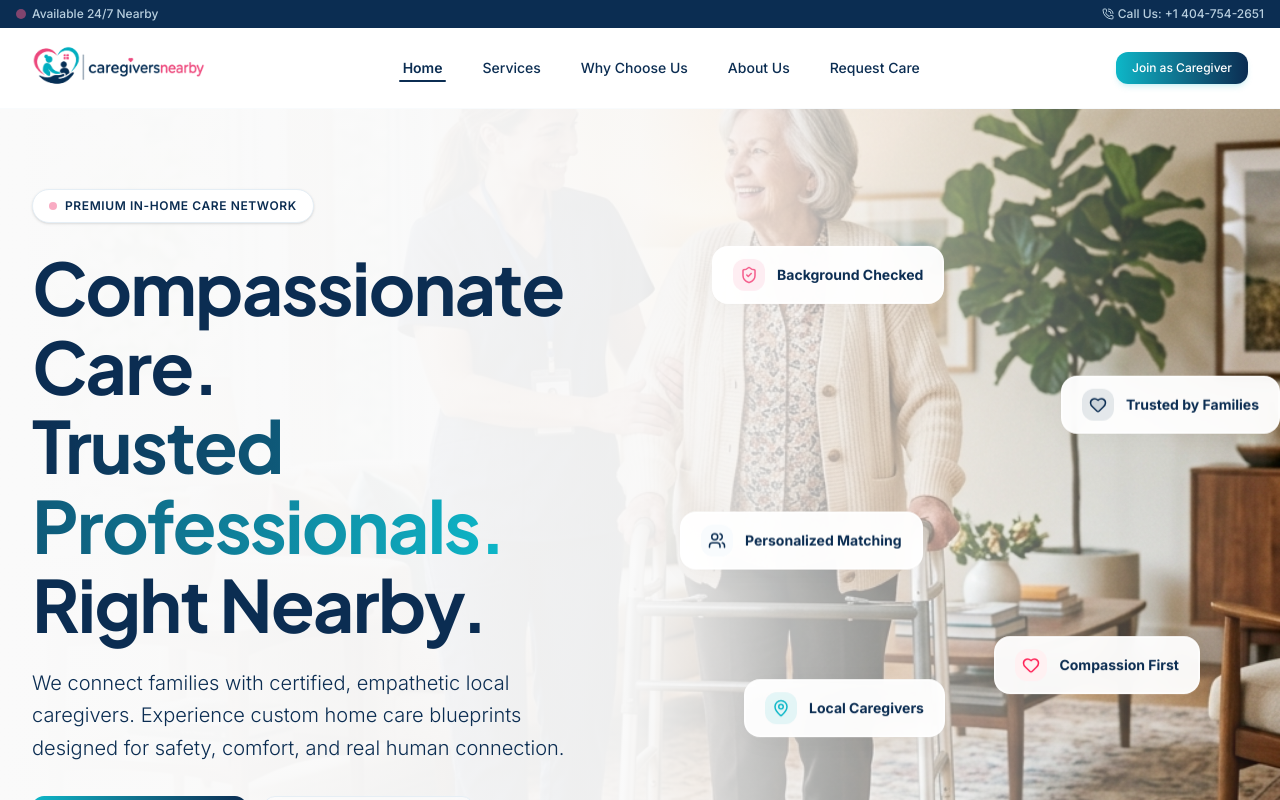
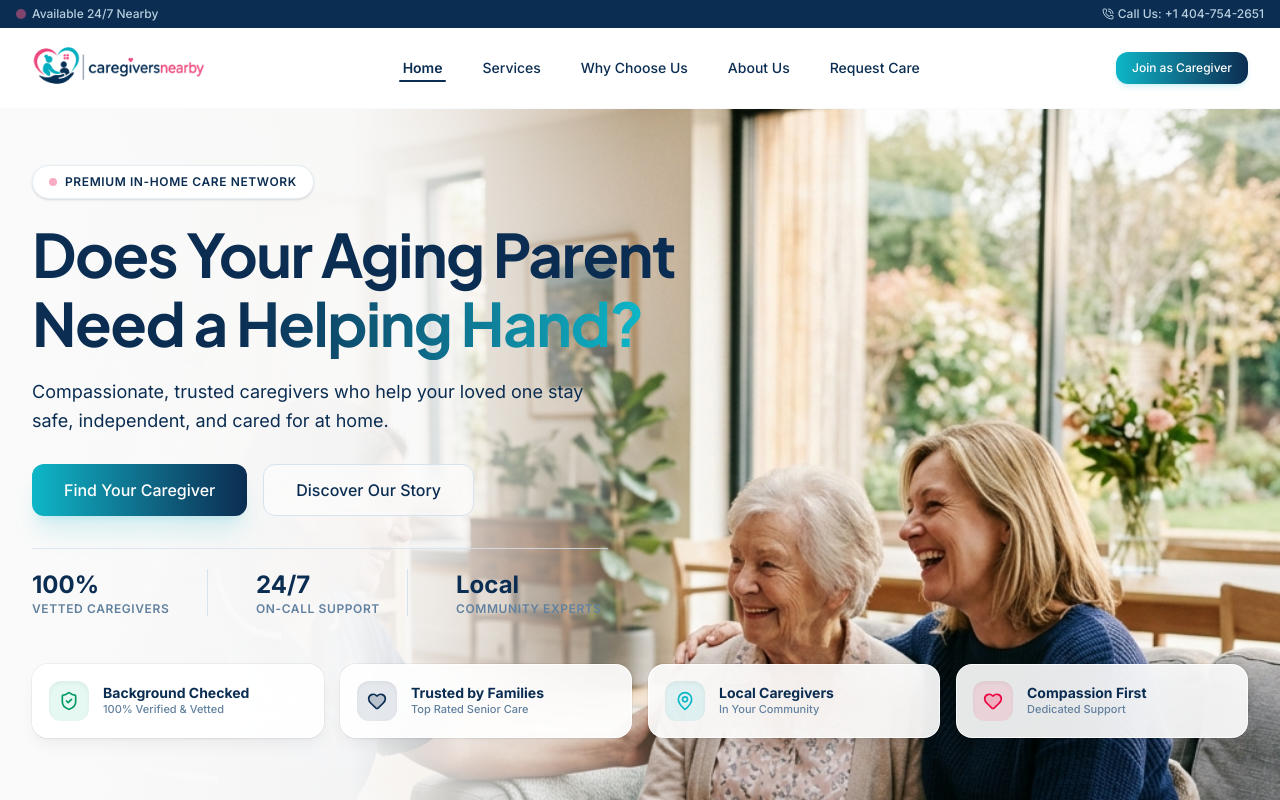
Before and after one commit to arrowheaddigitalagency-cmyk/caregiversnearby, a Next.js app: page / in a window 1280 px wide. Shown: the top 800 px of the page. Built offline with nearby package versions, Linux system fonts and the light colour scheme.

Commit message:
Update hero section image and overlay styling

```diff
--- a/src/app/page.tsx
+++ b/src/app/page.tsx
@@ -128,24 +128,23 @@ export default function Home() {
       <JsonLd type="FAQ" data={FAQS} />
 
       {/* 1. HERO SECTION */}
-      <section id="hero" className="relative overflow-hidden bg-[#FAFAFA] pt-20 pb-32 min-h-[600px] lg:min-h-[750px] flex items-center">
+      <section id="hero" className="relative overflow-hidden bg-[#FAFAFA] pt-10 pb-12 lg:pt-14 lg:pb-20 min-h-[500px] lg:min-h-[580px] flex flex-col justify-center">
         {/* Background Image Container with opacity overlay */}
         <div className="absolute inset-0 z-0">
           <Image
             src="/images/hero/hero-trust.png"
-            alt="Professional caregiver helping an elderly woman walk"
+            alt="Professional caregiver talking with an elderly woman and her daughter"
             fill
-            className="object-cover object-right lg:object-[center_80%]"
+            className="object-cover object-[80%_30%] sm:object-[82%_25%] lg:object-[85%_20%] xl:object-[88%_20%]"
             priority
           />
           {/* Desktop Left-to-Right Fade */}
-          <div className="absolute inset-0 bg-gradient-to-r from-[#FAFAFA] via-[#FAFAFA]/95 to-transparent z-10 hidden lg:block w-full"></div>
-          {/* Mobile Top-to-Bottom Fade - Higher opacity to ensure text is 100% readable on mobile */}
-          <div className="absolute inset-0 bg-gradient-to-b from-[#FAFAFA] via-[#FAFAFA]/95 to-[#FAFAFA]/85 z-10 lg:hidden block"></div>
+          <div className="absolute inset-0 bg-gradient-to-r from-[#FAFAFA] via-[#FAFAFA]/95 to-transparent z-10 hidden lg:block w-[55%]"></div>
+          <div className="absolute inset-0 bg-gradient-to-r from-[#FAFAFA]/90 via-transparent to-transparent z-10 hidden lg:block w-full"></div>
         </div>
 
         <div className="max-w-7xl mx-auto px-4 sm:px-6 lg:px-8 relative z-20 w-full">
-          <div className="grid grid-cols-1 lg:grid-cols-12 gap-12 lg:gap-8 items-center">
+          <div className="grid grid-cols-1 lg:grid-cols-12 gap-8 items-center">
 
             {/* Left Column - Text Content */}
             <div className="lg:col-span-7 flex flex-col items-start text-left z-20">
@@ -155,22 +154,20 @@ export default function Home() {
                 initial={{ opacity: 0, y: 15 }}
                 animate={{ opacity: 1, y: 0 }}
                 transition={{ duration: 0.6 }}
-                className="inline-flex items-center gap-2 px-4 py-2 rounded-full bg-white border border-slate-100 shadow-sm text-brand-navy font-semibold text-xs tracking-wider uppercase mb-6"
+                className="inline-flex items-center gap-2 px-4 py-2 rounded-full bg-white border border-slate-100 shadow-sm text-brand-navy font-semibold text-xs tracking-wider uppercase mb-5"
               >
                 <span className="w-2 h-2 rounded-full bg-brand-emerald animate-pulse"></span>
                 <span>Premium In-Home Care Network</span>
               </motion.div>
 
-              {/* Large Emotional Headline - Reduced to text-4xl on mobile to prevent ugly wrapping */}
+              {/* Large Emotional Headline */}
               <motion.h1
                 initial={{ opacity: 0, y: 20 }}
                 animate={{ opacity: 1, y: 0 }}
                 transition={{ duration: 0.6, delay: 0.1 }}
-                className="text-4xl sm:text-6xl lg:text-7xl font-bold text-brand-navy tracking-tight leading-[1.1] mb-6"
+                className="text-3xl sm:text-5xl lg:text-6xl font-bold text-brand-navy tracking-tight leading-[1.15] mb-5 max-w-2xl"
               >
-                Compassionate Care.<br />
-                <span className="text-brand-blue bg-gradient-to-r from-brand-blue to-brand-teal bg-clip-text text-transparent">Trusted Professionals.</span><br />
-                Right Nearby.
+                Does Your Aging Parent Need a <span className="text-brand-blue bg-gradient-to-r from-brand-blue to-brand-teal bg-clip-text text-transparent">Helping Hand?</span>
               </motion.h1>
 
               {/* Supporting Paragraph */}
@@ -178,9 +175,9 @@ export default function Home() {
                 initial={{ opacity: 0, y: 20 }}
                 animate={{ opacity: 1, y: 0 }}
                 transition={{ duration: 0.6, delay: 0.2 }}
-                className="text-base sm:text-xl leading-relaxed text-slate-600 max-w-xl mb-8 font-light"
+                className="text-base sm:text-lg leading-relaxed text-slate-600 max-w-xl mb-7 font-normal"
               >
-                We connect families with certified, empathetic local caregivers. Experience custom home care blueprints designed for safety, comfort, and real human connection.
+                Compassionate, trusted caregivers who help your loved one stay safe, independent, and cared for at home.
               </motion.p>
 
               {/* CTA Buttons */}
@@ -188,22 +185,22 @@ export default function Home() {
                 initial={{ opacity: 0, y: 20 }}
                 animate={{ opacity: 1, y: 0 }}
                 transition={{ duration: 0.6, delay: 0.3 }}
-                className="flex flex-col sm:flex-row gap-4 w-full sm:w-auto mb-10"
+                className="flex flex-col sm:flex-row gap-4 w-full sm:w-auto mb-8"
               >
-                <Button href="/contact" variant="primary" size="lg" className="h-14 px-8 text-base shadow-xl shadow-brand-blue/20">
+                <Button href="/contact" variant="primary" size="lg" className="h-13 px-7 text-base shadow-xl shadow-brand-blue/20">
                   Find Your Caregiver
                 </Button>
-                <Button href="/about" variant="outline" size="lg" className="h-14 px-8 text-base bg-white">
+                <Button href="/about" variant="outline" size="lg" className="h-13 px-7 text-base bg-white border-slate-200 hover:bg-slate-50">
                   Discover Our Story
                 </Button>
               </motion.div>
 
-              {/* Below CTA: Trust Metrics - Uses grid + divide-x to prevent awkward wrapping on mobile */}
+              {/* Below CTA: Trust Metrics */}
               <motion.div
                 initial={{ opacity: 0 }}
                 animate={{ opacity: 1 }}
                 transition={{ duration: 0.8, delay: 0.4 }}
-                className="grid grid-cols-3 gap-1 sm:gap-6 border-t border-slate-100 pt-6 w-full max-w-xl divide-x divide-slate-200"
+                className="grid grid-cols-3 gap-1 sm:gap-6 border-t border-slate-200/80 pt-5 w-full max-w-xl divide-x divide-slate-200"
               >
                 <div className="pr-1 sm:pr-4">
                   <p className="text-xl sm:text-2xl font-bold text-brand-navy">100%</p>
@@ -221,83 +218,79 @@ export default function Home() {
 
             </div>
 
-            {/* Right Column: Floating Badges (overlaying background image, desktop only to prevent clutter on mobile) */}
-            <div className="hidden lg:flex lg:col-span-5 relative h-[550px] w-full justify-center items-center lg:self-start lg:mt-12">
+            <div className="hidden lg:block lg:col-span-5"></div>
+          </div>
 
-              {/* Trust Badges - translateY + opacity animations */}
+          {/* Floating Cards aligned in a clean, beautifully spaced Single Row */}
+          <div className="mt-12 hidden md:block">
+            <div className="grid grid-cols-3 xl:grid-cols-4 gap-4 items-center">
+
+              {/* Card 1: Background Checked */}
               <motion.div
                 initial={{ opacity: 0, y: 20 }}
-                animate={{ opacity: 1, y: [0, -8, 0] }}
-                transition={{
-                  opacity: { duration: 0.6, delay: 0.5 },
-                  y: { repeat: Infinity, duration: 5, ease: "easeInOut" }
-                }}
-                className="absolute top-4 left-4 lg:-left-12 bg-white/95 backdrop-blur-md shadow-premium px-5 py-3 rounded-2xl flex items-center gap-3 border border-white/60 select-none z-20"
+                animate={{ opacity: 1, y: 0 }}
+                transition={{ duration: 0.5, delay: 0.5 }}
+                whileHover={{ y: -5 }}
+                className="bg-white/90 backdrop-blur-xl shadow-lg shadow-slate-900/5 p-4 rounded-2xl flex items-center gap-3.5 border border-white/80 ring-1 ring-slate-900/5 select-none transition-all"
               >
-                <div className="w-8 h-8 rounded-xl bg-brand-emerald/10 text-brand-emerald flex items-center justify-center shrink-0">
-                  <ShieldCheck size={18} />
+                <div className="w-10 h-10 rounded-xl bg-emerald-500/10 text-emerald-600 flex items-center justify-center shrink-0 shadow-inner">
+                  <ShieldCheck size={20} />
                 </div>
-                <span className="font-bold text-brand-navy text-sm">Background Checked</span>
+                <div>
+                  <span className="block font-bold text-brand-navy text-sm leading-tight">Background Checked</span>
+                  <span className="block text-[11px] text-slate-500 font-medium">100% Verified & Vetted</span>
+                </div>
               </motion.div>
 
+              {/* Card 2: Trusted by Families */}
               <motion.div
                 initial={{ opacity: 0, y: 20 }}
-                animate={{ opacity: 1, y: [0, 8, 0] }}
-                transition={{
-                  opacity: { duration: 0.6, delay: 0.6 },
-                  y: { repeat: Infinity, duration: 6, ease: "easeInOut", delay: 0.3 }
-                }}
-                className="absolute top-1/4 right-4 lg:-right-8 bg-white/95 backdrop-blur-md shadow-premium px-5 py-3 rounded-2xl flex items-center gap-3 border border-white/60 select-none z-20"
+                animate={{ opacity: 1, y: 0 }}
+                transition={{ duration: 0.5, delay: 0.6 }}
+                whileHover={{ y: -5 }}
+                className="bg-white/90 backdrop-blur-xl shadow-lg shadow-slate-900/5 p-4 rounded-2xl flex items-center gap-3.5 border border-white/80 ring-1 ring-slate-900/5 select-none transition-all"
               >
-                <div className="w-8 h-8 rounded-xl bg-brand-blue/10 text-brand-blue flex items-center justify-center shrink-0">
-                  <Heart size={18} className="fill-brand-blue/10" />
+                <div className="w-10 h-10 rounded-xl bg-brand-blue/10 text-brand-blue flex items-center justify-center shrink-0 shadow-inner">
+                  <Heart size={20} className="fill-brand-blue/20" />
                 </div>
-                <span className="font-bold text-brand-navy text-sm">Trusted by Families</span>
+                <div>
+                  <span className="block font-bold text-brand-navy text-sm leading-tight">Trusted by Families</span>
+                  <span className="block text-[11px] text-slate-500 font-medium">Top Rated Senior Care</span>
+                </div>
               </motion.div>
 
+              {/* Card 3: Local Caregivers */}
               <motion.div
                 initial={{ opacity: 0, y: 20 }}
-                animate={{ opacity: 1, y: [0, -10, 0] }}
-                transition={{
-                  opacity: { duration: 0.6, delay: 0.7 },
-                  y: { repeat: Infinity, duration: 5.5, ease: "easeInOut", delay: 0.6 }
-                }}
-                className="absolute bottom-12 left-8 lg:-left-4 bg-white/95 backdrop-blur-md shadow-premium px-5 py-3 rounded-2xl flex items-center gap-3 border border-white/60 select-none z-20"
+                animate={{ opacity: 1, y: 0 }}
+                transition={{ duration: 0.5, delay: 0.7 }}
+                whileHover={{ y: -5 }}
+                className="bg-white/90 backdrop-blur-xl shadow-lg shadow-slate-900/5 p-4 rounded-2xl flex items-center gap-3.5 border border-white/80 ring-1 ring-slate-900/5 select-none transition-all"
               >
-                <div className="w-8 h-8 rounded-xl bg-brand-teal/10 text-brand-teal flex items-center justify-center shrink-0">
-                  <MapPin size={18} />
+                <div className="w-10 h-10 rounded-xl bg-brand-teal/10 text-brand-teal flex items-center justify-center shrink-0 shadow-inner">
+                  <MapPin size={20} />
                 </div>
-                <span className="font-bold text-brand-navy text-sm">Local Caregivers</span>
+                <div>
+                  <span className="block font-bold text-brand-navy text-sm leading-tight">Local Caregivers</span>
+                  <span className="block text-[11px] text-slate-500 font-medium">In Your Community</span>
+                </div>
               </motion.div>
 
+              {/* Card 4: Compassion First */}
               <motion.div
                 initial={{ opacity: 0, y: 20 }}
-                animate={{ opacity: 1, y: [0, 6, 0] }}
-                transition={{
-                  opacity: { duration: 0.6, delay: 0.8 },
-                  y: { repeat: Infinity, duration: 4.8, ease: "easeInOut", delay: 0.9 }
-                }}
-                className="absolute bottom-24 right-8 lg:right-12 bg-white/95 backdrop-blur-md shadow-premium px-5 py-3 rounded-2xl flex items-center gap-3 border border-white/60 select-none z-20"
+                animate={{ opacity: 1, y: 0 }}
+                transition={{ duration: 0.5, delay: 0.8 }}
+                whileHover={{ y: -5 }}
+                className="hidden xl:flex bg-white/90 backdrop-blur-xl shadow-lg shadow-slate-900/5 p-4 rounded-2xl items-center gap-3.5 border border-white/80 ring-1 ring-slate-900/5 select-none transition-all"
               >
-                <div className="w-8 h-8 rounded-xl bg-rose-50 text-rose-500 flex items-center justify-center shrink-0">
-                  <Heart size={18} className="fill-rose-50" />
+                <div className="w-10 h-10 rounded-xl bg-rose-500/10 text-rose-600 flex items-center justify-center shrink-0 shadow-inner">
+                  <Heart size={20} className="fill-rose-500/20" />
                 </div>
-                <span className="font-bold text-brand-navy text-sm">Compassion First</span>
-              </motion.div>
-
-              <motion.div
-                initial={{ opacity: 0, y: 20 }}
-                animate={{ opacity: 1, y: [0, -6, 0] }}
-                transition={{
-                  opacity: { duration: 0.6, delay: 0.9 },
-                  y: { repeat: Infinity, duration: 5.2, ease: "easeInOut", delay: 1.2 }
-                }}
-                className="absolute top-1/2 left-4 lg:-left-20 hidden xl:flex bg-white/95 backdrop-blur-md shadow-premium px-5 py-3 rounded-2xl items-center gap-3 border border-white/60 select-none z-20"
-              >
-                <div className="w-8 h-8 rounded-xl bg-brand-sky flex items-center justify-center shrink-0 text-brand-blue">
-                  <Users size={18} />
+                <div>
+                  <span className="block font-bold text-brand-navy text-sm leading-tight">Compassion First</span>
+                  <span className="block text-[11px] text-slate-500 font-medium">Dedicated Support</span>
                 </div>
-                <span className="font-bold text-brand-navy text-sm">Personalized Matching</span>
               </motion.div>
 
             </div>
```
Also changed, not shown: public/images/hero/hero-trust.png, public/images/hero/new-hero.png (added).
